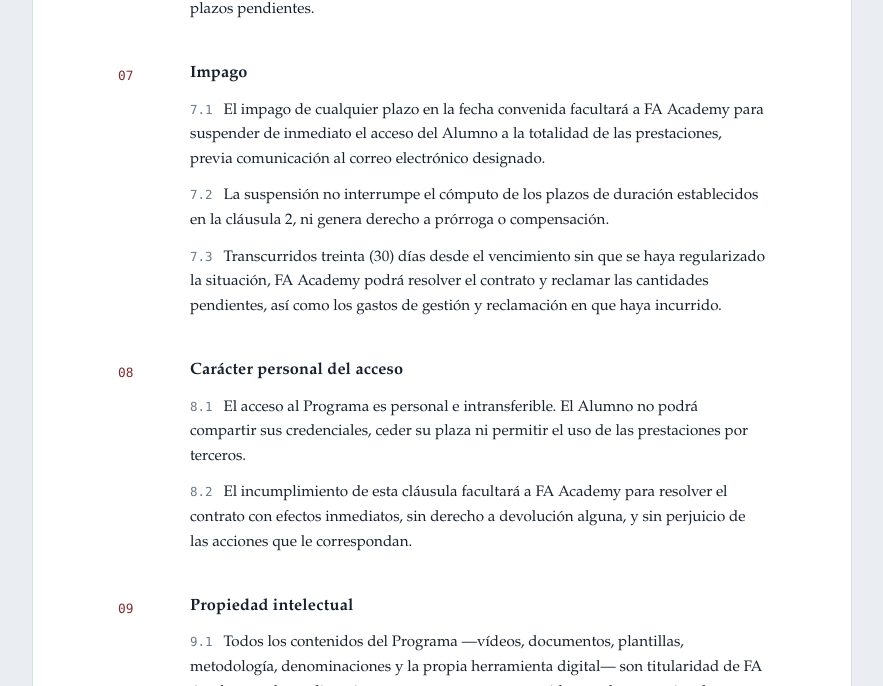
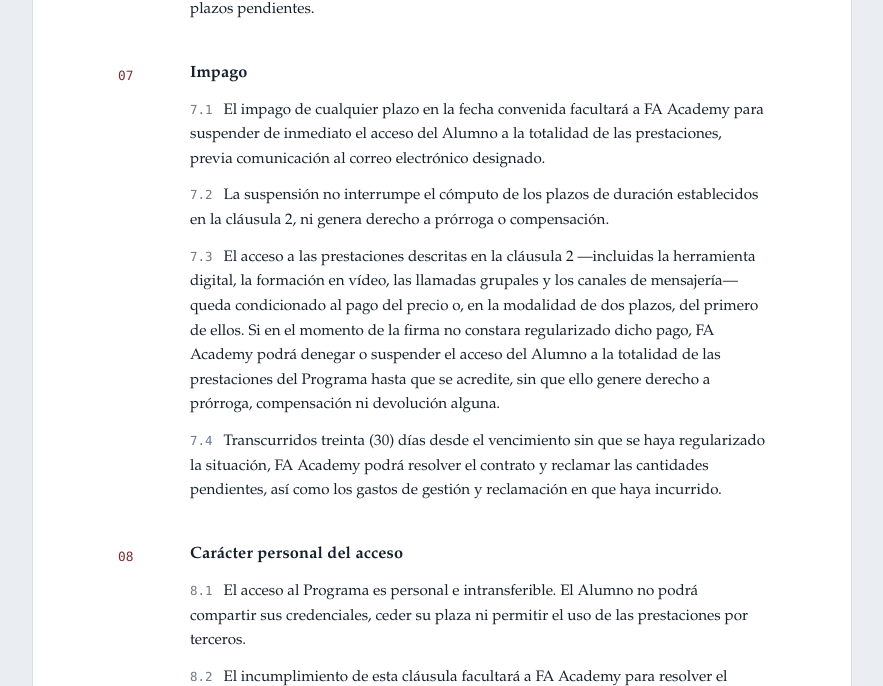
Before and after one commit to herramientassielmann-tech/free-agent-app, a FastAPI app: template app/templates/contrato_firma.html in a window 1280 px wide. Shown: the part 3650-4336 px from the top of the page, without its empty margins (198-1081 px from the left). Run offline with FastAPI, Linux system fonts and the light colour scheme; the template is opened without the code that fills it, so the values that code supplies are empty; parts of the project's set-up code (start-up, migrations or seed data) failed here and were passed over; some libraries are stand-ins or nearby versions.

Commit message:
feat(contrato): v1.5, sin pago a la firma se puede denegar todo el acceso
La 7.3 pasa a decir que el acceso a todo lo de la clausula 2 —herramienta,
formacion grabada, llamadas grupales, WhatsApp— queda condicionado al pago, y
que si a la firma no consta, FA Academy puede denegarlo o suspenderlo entero
hasta que se acredite, sin prorroga ni devolucion.

Dice «el pago del precio o, en la modalidad de dos plazos, del primero de
ellos». Sin esa coletilla, quien firmara en dos plazos habiendo pagado el
primero quedaria fuera, y la 7.3 contradiria a la 3.2, que ofrece esa
modalidad.

La antigua 7.3 —resolver el contrato y reclamar lo pendiente a los 30 dias—
no se borra: pasa a ser la 7.4. Cubre otro caso, el de quien entra pagando el
primer plazo y no paga el segundo, y quitarla seria renunciar a reclamarlo.

Co-Authored-By: Claude Opus 5.5 <noreply@anthropic.com>

```diff
--- a/app/routers/bienvenida.py
+++ b/app/routers/bienvenida.py
@@ -47,7 +47,9 @@ templates = Jinja2Templates(directory="app/templates")
 #   v1.2 — la ley aplicable deja de estar pendiente: Florida (EE. UU.)
 #   v1.3 — EIN de la empresa; el domicilio deja de figurar
 #   v1.4 — se firma con un reconocimiento único; fuera documento y domicilio
-VERSION_CONTRATO = "v1.4"
+#   v1.5 — 7.3: sin pago a la firma, se puede denegar todo el acceso; la
+#          antigua 7.3 (resolver y reclamar a los 30 días) pasa a ser la 7.4
+VERSION_CONTRATO = "v1.5"
 
 # Los datos de la empresa y las dos decisiones legales pendientes. Van aquí y no
 # en .env porque forman parte del texto del contrato, no de la configuración del
--- a/app/templates/_contrato_cuerpo.html
+++ b/app/templates/_contrato_cuerpo.html
@@ -473,7 +473,8 @@
     <div class="cuerpo">
       <p><span class="sub">7.1</span> El impago de cualquier plazo en la fecha convenida facultará a FA Academy para suspender de inmediato el acceso del Alumno a la totalidad de las prestaciones, previa comunicación al correo electrónico designado.</p>
       <p><span class="sub">7.2</span> La suspensión no interrumpe el cómputo de los plazos de duración establecidos en la cláusula 2, ni genera derecho a prórroga o compensación.</p>
-      <p><span class="sub">7.3</span> Transcurridos treinta (30) días desde el vencimiento sin que se haya regularizado la situación, FA Academy podrá resolver el contrato y reclamar las cantidades pendientes, así como los gastos de gestión y reclamación en que haya incurrido.</p>
+      <p><span class="sub">7.3</span> El acceso a las prestaciones descritas en la cláusula 2 —incluidas la herramienta digital, la formación en vídeo, las llamadas grupales y los canales de mensajería— queda condicionado al pago del precio o, en la modalidad de dos plazos, del primero de ellos. Si en el momento de la firma no constara regularizado dicho pago, FA Academy podrá denegar o suspender el acceso del Alumno a la totalidad de las prestaciones del Programa hasta que se acredite, sin que ello genere derecho a prórroga, compensación ni devolución alguna.</p>
+      <p><span class="sub">7.4</span> Transcurridos treinta (30) días desde el vencimiento sin que se haya regularizado la situación, FA Academy podrá resolver el contrato y reclamar las cantidades pendientes, así como los gastos de gestión y reclamación en que haya incurrido.</p>
     </div>
   </section>
 
```
